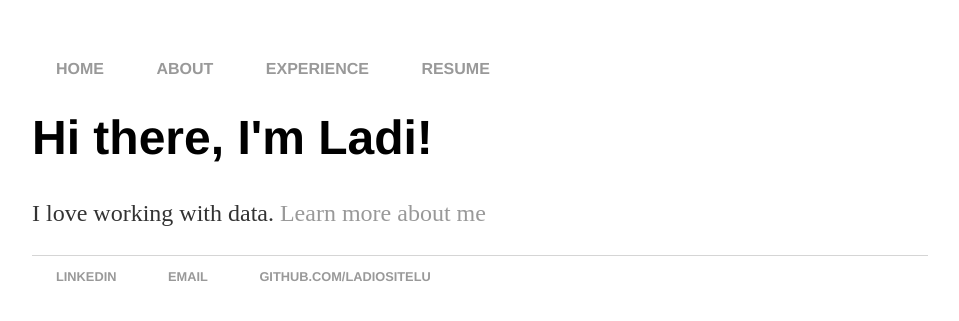
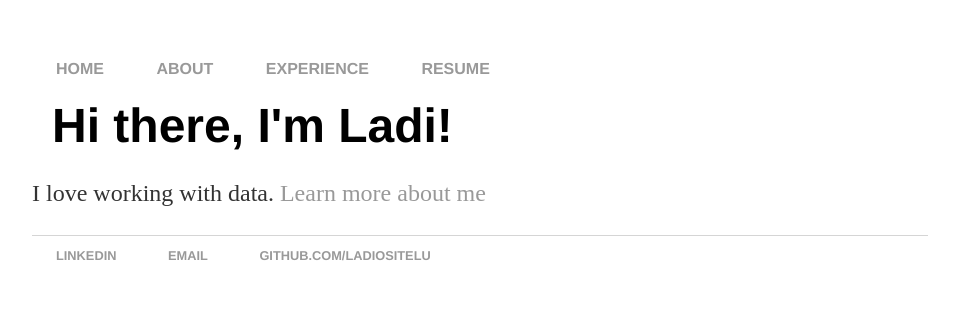
Before and after one commit to ladiositelu/ladiositelu.github.io, a Jekyll site: the page built from index.html, in a window 1280 px wide. Shown: the top 321 px of the page, without its empty margins (160-1119 px from the left). Built offline with Jekyll 4.4.1, drawn with Linux system fonts in a browser that asks for light colours.

Commit message:
Update main.css

```diff
--- a/css/main.css
+++ b/css/main.css
@@ -39,6 +39,7 @@ a:hover {
 h1 {
     font-size: 3em;
     font-family:'Helvetica', 'Arial', 'Sans-Serif';
+    margin: 20px;
 }
 
 p {
```
